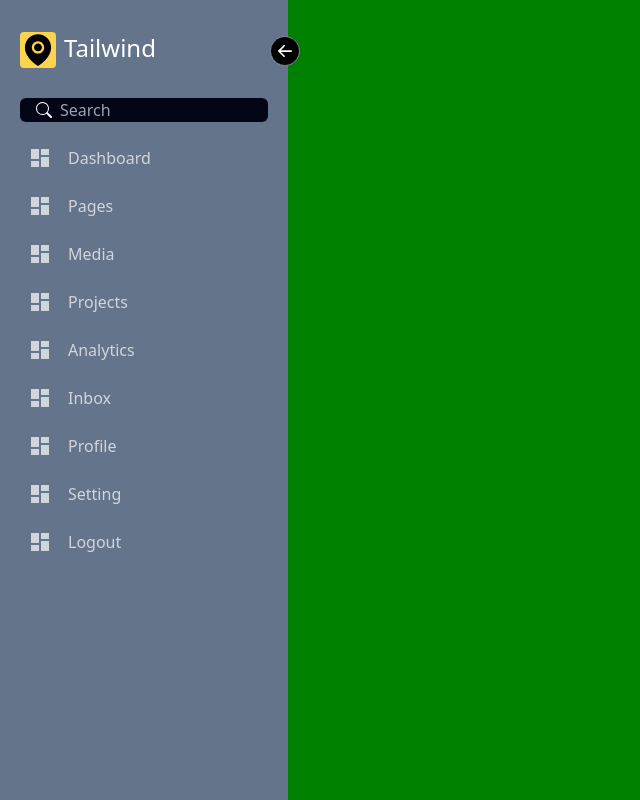
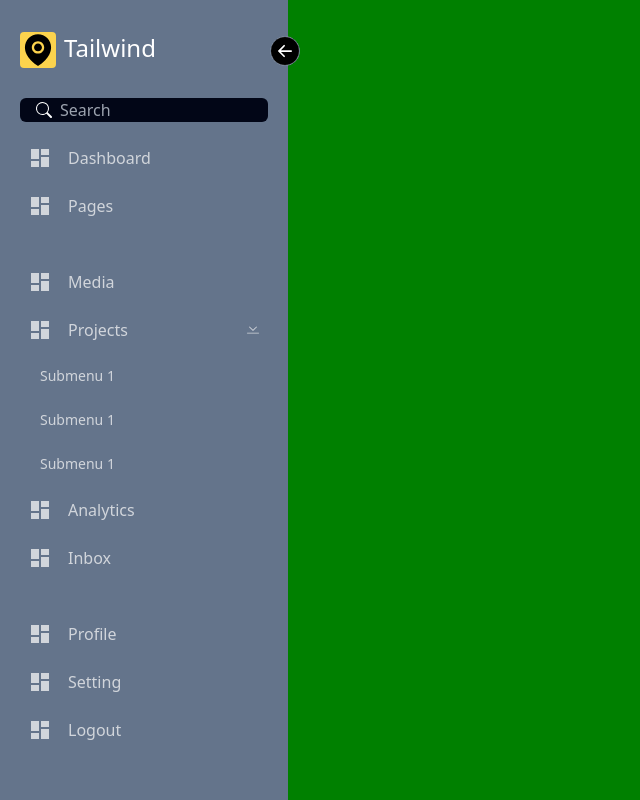
Before and after one commit to Titus-muchoki/Thetaportal, a React (Create React App) app: page / in a window 1280 px wide. Shown: the whole page, without its empty margins (0-640 px from the left). Built offline with nearby package versions, Linux system fonts and the light colour scheme.

Commit message:
add the initial files

```diff
--- a/src/App.js
+++ b/src/App.js
@@ -1,5 +1,5 @@
 import { useState } from "react";
-import { BsFillArrowLeftSquareFill, BsSearch } from "react-icons/bs";
+import { BsChevronBarDown, BsFillArrowLeftSquareFill, BsSearch } from "react-icons/bs";
 import { AiFillEnvironment } from "react-icons/ai";
 import { RiDashboardFill } from "react-icons/ri";
 
@@ -46,14 +46,28 @@ const App = () => {
         <ul className='pt-2'>
           {Menus.map((menu, index) => (
             <>
-            <li key={index} className='text-gray-300 text-sm flex items-center gap-x-4 cursor-pointer p-2 hover:bg-slate-400 rounded-md mt-2'>
+            <li key={index} className={`text-gray-300 text-sm flex items-center gap-x-4 cursor-pointer p-2
+             hover:bg-slate-400 rounded-md ${menu.spacing ? "mt-9" : "mt-2"}`}>
              <span className='text-2xl block float-left'>
               <RiDashboardFill />
              </span>
               <span className={`text-base font-medium flex-1 duration-200 ${!open && "hidden"}`}>
                 {menu.title}
                 </span>
+                {menu.submenu && (
+                  <BsChevronBarDown className=""  onClick={() => {}}/>
+                )}
             </li>
+            {menu.submenu && (
+              <ul>
+                {menu.submenuItems.map((submenuItem, index) => (
+                  <li key={index} className={`text-gray-300 text-sm flex items-center gap-x-4 cursor-pointer p-2 px-5
+                  hover:bg-slate-400 rounded-md ${menu.spacing ? "mt-9" : "mt-2"}`}>
+                    {submenuItem.title}
+                  </li>
+                ))}
+              </ul>
+            )}
             </>
           ))}
         </ul>
```
